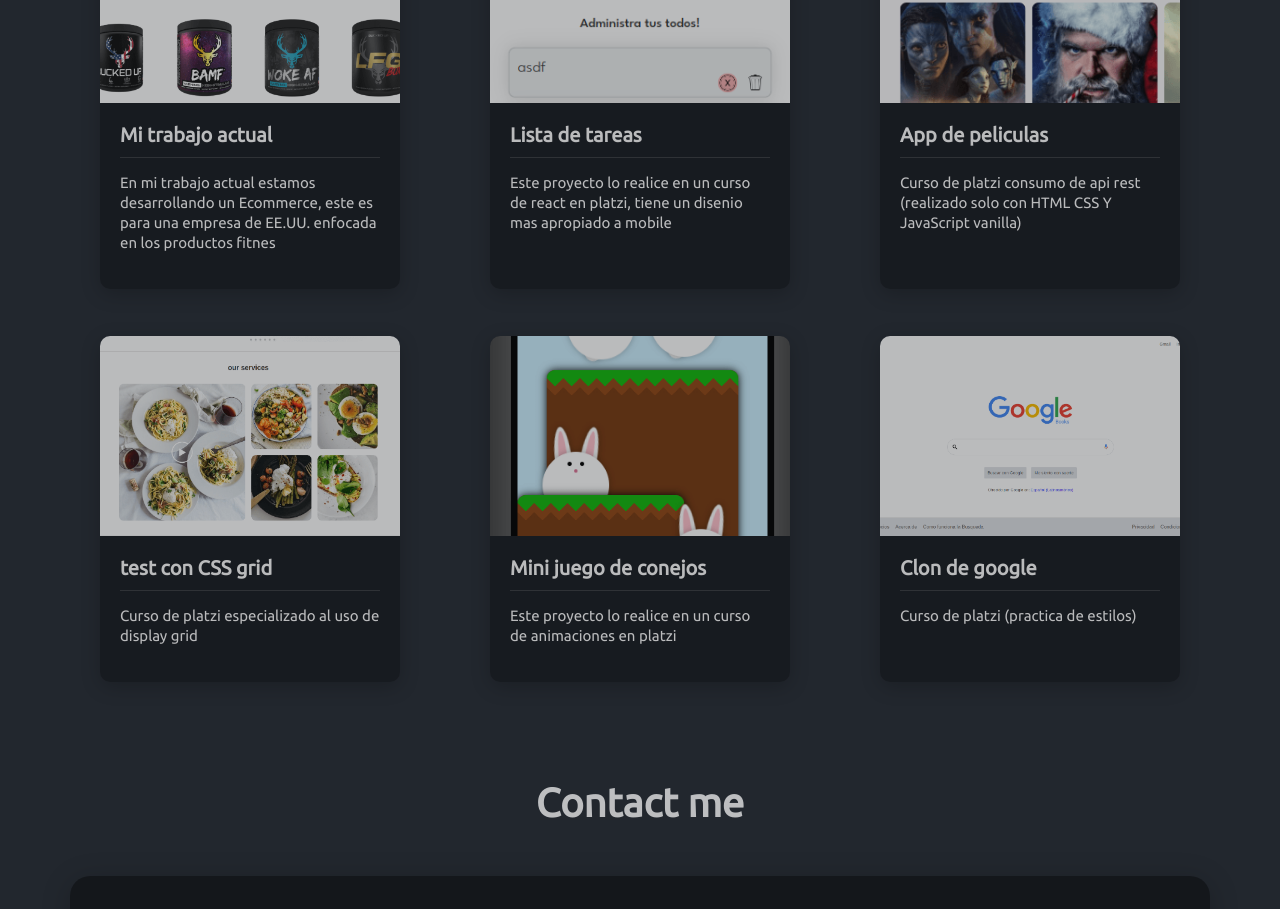
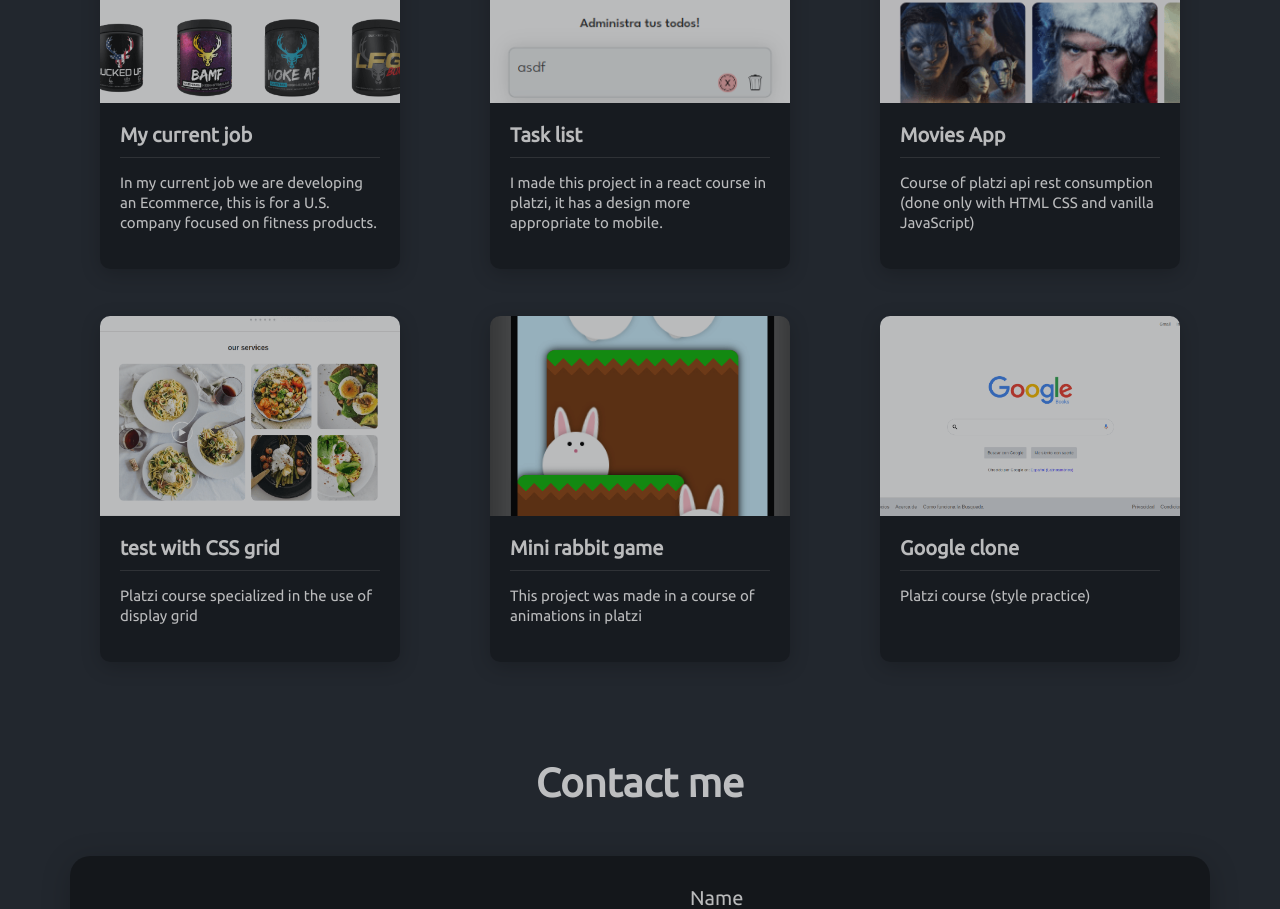
Before and after one commit to VAB-8350/portafolio, a Next.js app: page / in a window 1280 px wide. Shown: the part 1620-2529 px from the top of the page. Built offline with nearby package versions, Linux system fonts and the light colour scheme.

Commit message:
Change language

```diff
--- a/src/components/ProjectCard.tsx
+++ b/src/components/ProjectCard.tsx
@@ -9,7 +9,7 @@
 
 export default function ProjectCard({title, img, description, linkProject, linkCode}) {
 
-  const isPrivate = linkCode === 'privado'
+  const isPrivate = linkCode === 'private'
 
   return (
     <div className={Style['project-card']}>
--- a/src/data/projects.ts
+++ b/src/data/projects.ts
@@ -9,48 +9,48 @@
 const projects = [
   // buckedup
   {
-    title: 'Mi trabajo actual',
-    description: 'En mi trabajo actual estamos desarrollando un Ecommerce, este es para una empresa de EE.UU. enfocada en los productos fitnes',
-    linkCode: 'privado',
+    title: 'My current job',
+    description: 'In my current job we are developing an Ecommerce, this is for a U.S. company focused on fitness products.',
+    linkCode: 'private',
     linkProject: 'https://www.buckedup.com',
     img: buckedup
   },
   // To do
   {
-    title: 'Lista de tareas',
-    description: 'Este proyecto lo realice en un curso de react en platzi, tiene un disenio mas apropiado a mobile',
+    title: 'Task list',
+    description: 'I made this project in a react course in platzi, it has a design more appropriate to mobile.',
     linkCode: 'https://github.com/VAB-8350/Platzi---Todos',
     linkProject: 'https://vab-8350.github.io/Platzi---Todos/',
     img: todo
   },
   // Movies
   {
-    title: 'App de peliculas',
-    description: 'Curso de platzi consumo de api rest (realizado solo con HTML CSS Y JavaScript vanilla)',
+    title: 'Movies App',
+    description: 'Course of platzi api rest consumption (done only with HTML CSS and vanilla JavaScript)',
     linkCode: 'https://github.com/VAB-8350/curso-practico-api-rest---Platzi',
     linkProject: 'https://vab-8350.github.io/curso-practico-api-rest---Platzi/',
     img: movies
   },
   // Grid
   {
-    title: 'test con CSS grid',
-    description: 'Curso de platzi especializado al uso de display grid',
+    title: 'test with CSS grid',
+    description: 'Platzi course specialized in the use of display grid',
     linkCode: 'https://github.com/VAB-8350/Platzi---test_CSS_grid',
     linkProject: 'https://vab-8350.github.io/Platzi---test_CSS_grid/',
     img: testGrid
   },
   // Rabbit
   {
-    title: 'Mini juego de conejos',
-    description: 'Este proyecto lo realice en un curso de animaciones en platzi',
+    title: 'Mini rabbit game',
+    description: 'This project was made in a course of animations in platzi',
     linkCode: 'https://github.com/VAB-8350/rabbit-game',
     linkProject: 'https://vab-8350.github.io/rabbit-game/',
     img: rabit
   },
   // Clone
   {
-    title: 'Clon de google',
-    description: 'Curso de platzi (practica de estilos)',
+    title: 'Google clone',
+    description: 'Platzi course (style practice)',
     linkCode: 'https://github.com/VAB-8350/Platzi---Mi_clon_google',
     linkProject: 'https://vab-8350.github.io/Platzi---Mi_clon_google/',
     img: clon
--- a/src/pages/index.tsx
+++ b/src/pages/index.tsx
@@ -21,7 +21,6 @@
 import Visual from '@components/Visual'
 import ProjectCard from '@components/ProjectCard'
 import ContactForm from '@components/ContactForm'
-
 
 export default function Home() {
 
```
